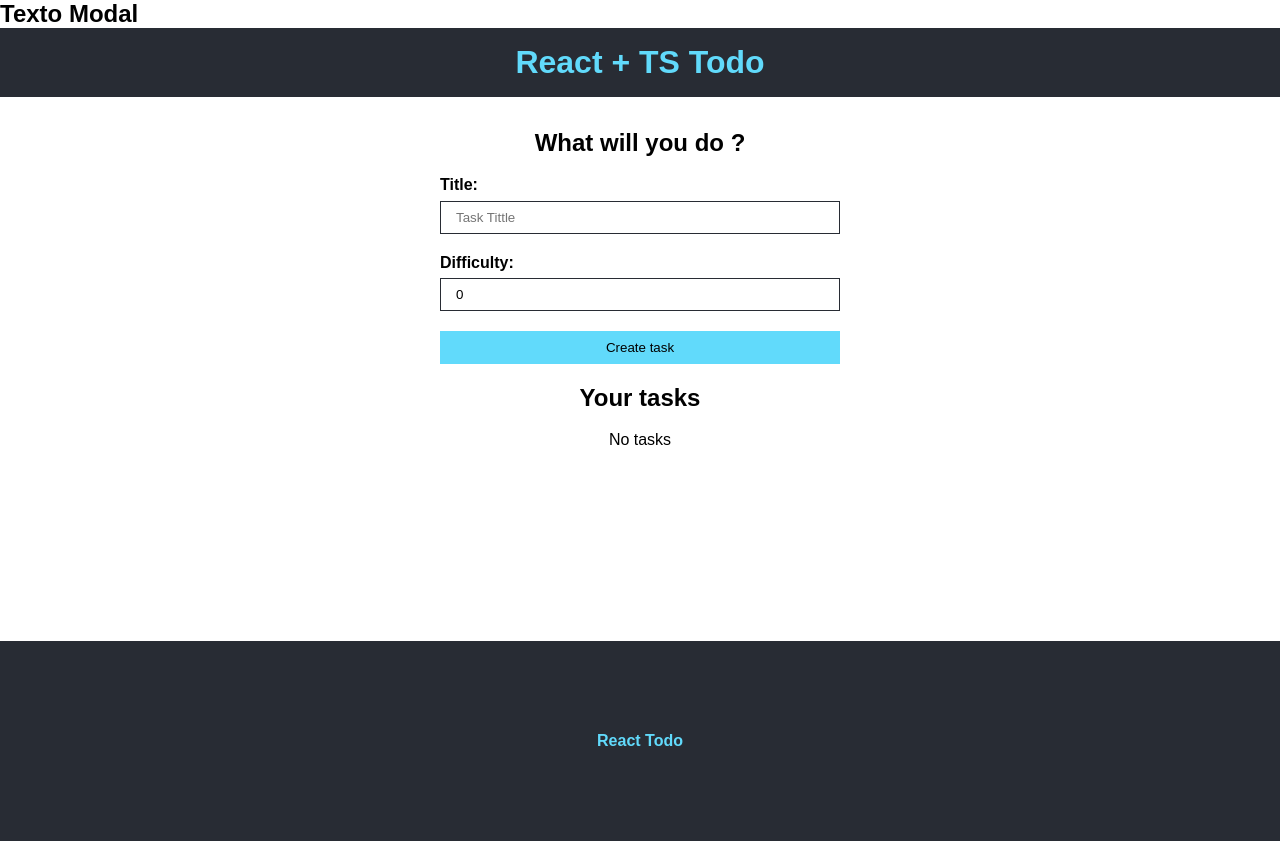
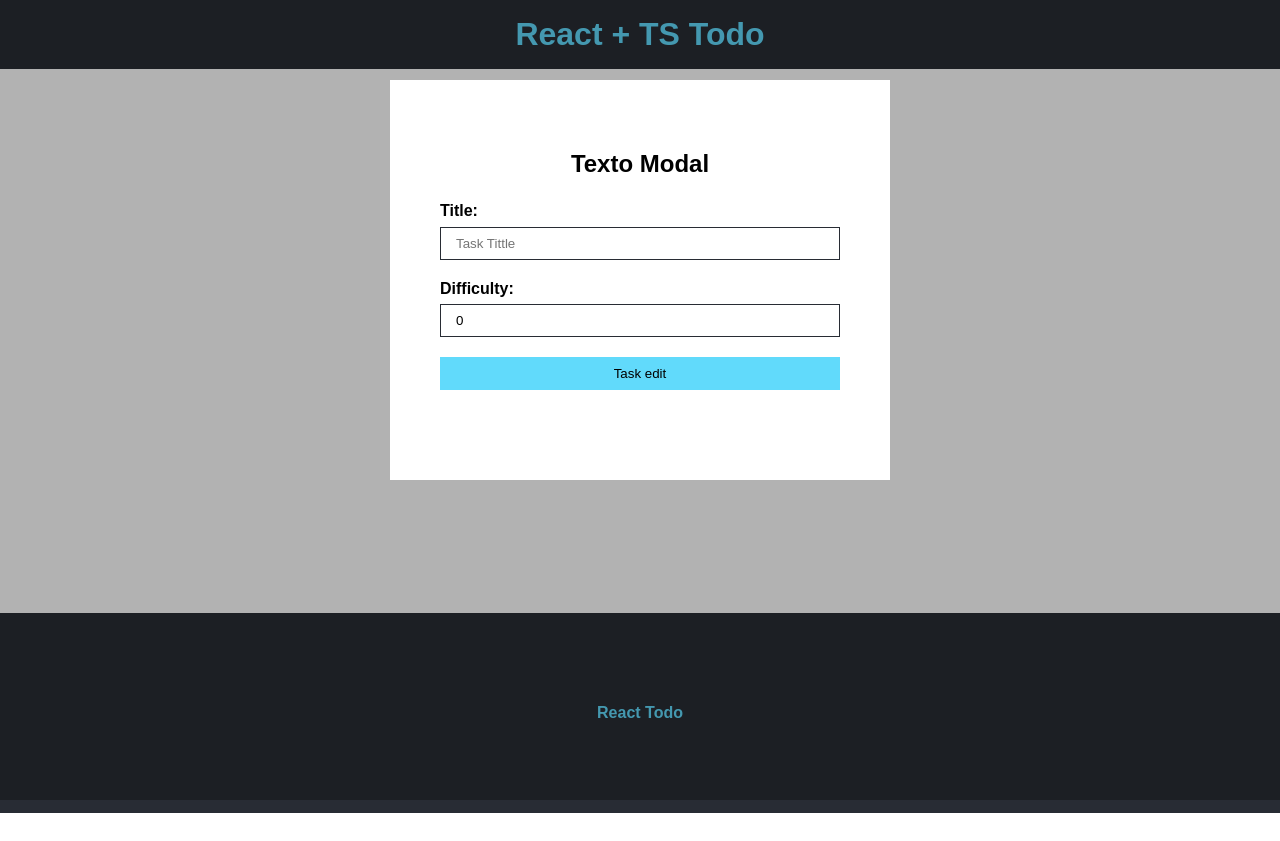
Before and after one commit to guilhermepolicarpio/to_do_react_typescript, a React (Create React App) app: page / in a window 1280 px wide. After the commit the page ends 813 px from the top, so only its background shows below. Built offline with nearby package versions, Linux system fonts and the light colour scheme.

Commit message:
feat: added modal css

```diff
--- a/src/App.tsx
+++ b/src/App.tsx
@@ -13,7 +13,7 @@
 
   const deleteTask = (id: number) => {
     setTaskList(
-      taskList.filter((task) =>{
+      taskList.filter((task) => {
         return task.id !== id;
       })
     )
@@ -21,7 +21,9 @@
 
   return (
     <div>
-      <Modal/>
+      <Modal>
+       <TaskForm btnText="Task edit" taskList={taskList}/>
+      </Modal>
       <Header />
       <main className={styles.main}>
         <div>
@@ -34,9 +36,9 @@
         <div>
           <h2>Your tasks</h2>
           <TaskList
-           taskList={taskList}
-           handleDelete={deleteTask}
-           />
+            taskList={taskList}
+            handleDelete={deleteTask}
+          />
         </div>
       </main>
 
--- /dev/null
+++ b/src/components/Modal.module.css
@@ -0,0 +1,31 @@
+.fade {
+  width: 100%;
+  height: 100%;
+  position: absolute;
+  background-color: #000;
+  opacity: 0.3;
+}
+
+.modal {
+  position: absolute;
+  top: 10%;
+  left: 0;
+  right: 0;
+  margin: 0 auto;
+  width: 500px;
+  height: 400px;
+  z-index: 1;
+  background-color: #fff;
+  display: flex;
+  flex-direction: column;
+  justify-content: center;
+  text-align: center;
+}
+
+.modal h2 {
+  margin-bottom: 1em;
+}
+
+.modal form {
+  width: 90%;
+}
--- a/src/components/Modal.tsx
+++ b/src/components/Modal.tsx
@@ -2,15 +2,18 @@
 
 import styles from "./Modal.module.css"
 
-
-const Modal = () =>{
-    return(
+interface Props {
+    children: React.ReactNode;
+}
+const Modal = ({ children }: Props) => {
+    return (
         <div id="modal">
-            <div>
+            <div className={styles.fade}>
 
             </div>
-            <div>
+            <div className={styles.modal}>
                 <h2>Texto Modal</h2>
+                {children}
             </div>
 
         </div>
```
